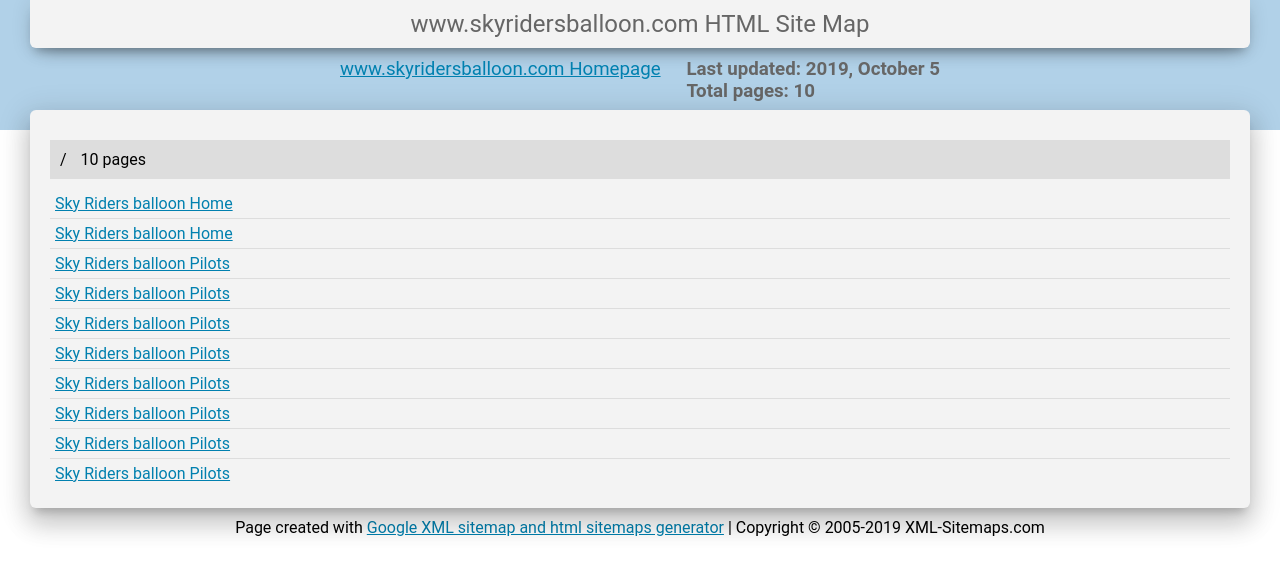
After one commit to mjm1374/Skyrider, a PHP site: page /sitemap.html in a window 1280 px wide. The commit adds this page. Shown: the top 575 px of the page. Run offline with PHP 8.4, Linux system fonts and the light colour scheme.

Commit message:
updates to structures

```diff
--- a/css/styles.css
+++ b/css/styles.css
@@ -89,7 +89,7 @@ top:0px;
 left:0px;
 width:99px;
 height:750px;
-background: url(../images/sun_bottom.jpg) no-repeat right top;
+background: url(../images/sun_bottom_old.jpg) no-repeat right top;
 z-index:-100;
 }
 
--- a/images/balloons-flights.php
+++ b/images/balloons-flights.php
@@ -38,7 +38,7 @@ $(document).ready(function(){
 	<div id="logo">
 
 		<img src="images/logo.jpg" width="253" height="137" alt="Sky Rider Balloon Tours" border="0" align="left"/>
-		<div id="callout">balloon Team</div>
+		<div id="callout">Balloon Team</div>
 	</div>
 	<div id="contentarea">
 
--- a/images/pilots-profiles.php
+++ b/images/pilots-profiles.php
@@ -28,7 +28,7 @@
 	<div id="logo">
 
 		<img src="images/logo.jpg" width="253" height="137" alt="Sky Rider Balloon Tours" border="0" align="left"/>
-		<div id="callout">balloon Team</div>
+		<div id="callout">Balloon Team</div>
 	</div>
 	<div id="contentarea">
 	<div class="story">
--- /dev/null
+++ b/sitemap.html
@@ -0,0 +1,149 @@
+<!doctype html>
+<html lang="en">
+
+<head>
+	<meta charset="utf-8" />
+	<title>www.skyridersballoon.com Site Map - Generated by www.xml-sitemaps.com</title>
+	<meta content="width=device-width, initial-scale=1.0, maximum-scale=1.0, user-scalable=0" name="viewport" />
+	<style type="text/css">
+	body {
+		background-color: #fff;
+		font-family: "Roboto", "Helvetica", "Arial", sans-serif;
+		margin: 0;
+	}
+
+	#top {
+
+		background-color: #b1d1e8;
+		font-size: 16px;
+		padding-bottom: 40px;
+	}
+
+	nav {
+		font-size: 24px;
+
+		margin: 0px 30px 0px;
+		border-bottom-left-radius: 6px;
+		border-bottom-right-radius: 6px;
+		background-color: #f3f3f3;
+		color: #666;
+		box-shadow: 0 10px 20px -12px rgba(0, 0, 0, 0.42), 0 3px 20px 0px rgba(0, 0, 0, 0.12), 0 8px 10px -5px rgba(0, 0, 0, 0.2);
+		padding: 10px 0;
+		text-align: center;
+		z-index: 1;
+	}
+
+	h3 {
+		margin: auto;
+		padding: 10px;
+		max-width: 600px;
+		color: #666;
+	}
+
+	h3 span {
+		float: right;
+	}
+
+	h3 a {
+		font-weight: normal;
+		display: block;
+	}
+
+
+	#cont {
+		position: relative;
+		border-radius: 6px;
+		box-shadow: 0 16px 24px 2px rgba(0, 0, 0, 0.14), 0 6px 30px 5px rgba(0, 0, 0, 0.12), 0 8px 10px -5px rgba(0, 0, 0, 0.2);
+
+		background: #f3f3f3;
+
+		margin: -20px 30px 0px 30px;
+		padding: 20px;
+	}
+
+	a:link,
+	a:visited {
+		color: #0180AF;
+		text-decoration: underline;
+	}
+
+	a:hover {
+		color: #666;
+	}
+
+
+	#footer {
+		padding: 10px;
+		text-align: center;
+	}
+
+	ul {
+    	margin: 0px;
+
+    	padding: 0px;
+    	list-style: none;
+	}
+	li {
+		margin: 0px;
+	}
+	li ul {
+		margin-left: 20px;
+	}
+
+	.lhead {
+		background: #ddd;
+		padding: 10px;
+    	margin: 10px 0px;
+	}
+
+	.lcount {
+		padding: 0px 10px;
+	}
+
+	.lpage {
+		border-bottom: #ddd 1px solid;
+		padding: 5px;
+	}
+	.last-page {
+		border: none;
+	}
+	</style>
+</head>
+
+<body>
+	<div id="top">
+		<nav>www.skyridersballoon.com HTML Site Map</nav>
+		<h3>
+<span>Last updated: 2019, October 5<br />
+Total pages: 10</span>
+<a href="http://www.skyridersballoon.com">www.skyridersballoon.com Homepage</a>
+</h3></div>
+	<div id="cont">
+		<ul class="level-0">
+
+            <li class="lhead">/  <span class="lcount">10 pages</span></li>
+
+<li class="lpage"><a href="http://www.skyridersballoon.com/" title="Sky Riders balloon Home">Sky Riders balloon Home</a></li>
+<li class="lpage"><a href="http://www.skyridersballoon.com/index.php" title="Sky Riders balloon Home">Sky Riders balloon Home</a></li>
+<li class="lpage"><a href="http://www.skyridersballoon.com/pilots-profiles.php" title="Sky Riders balloon Pilots">Sky Riders balloon Pilots</a></li>
+<li class="lpage"><a href="http://www.skyridersballoon.com/balloons.php" title="Sky Riders balloon Pilots">Sky Riders balloon Pilots</a></li>
+<li class="lpage"><a href="http://www.skyridersballoon.com/balloons-flights.php" title="Sky Riders balloon Pilots">Sky Riders balloon Pilots</a></li>
+<li class="lpage"><a href="http://www.skyridersballoon.com/ballooning-faq.php" title="Sky Riders balloon Pilots">Sky Riders balloon Pilots</a></li>
+<li class="lpage"><a href="http://www.skyridersballoon.com/contact-skyrider.php" title="Sky Riders balloon Pilots">Sky Riders balloon Pilots</a></li>
+<li class="lpage"><a href="http://www.skyridersballoon.com/more-about-crewing-a-balloon.php" title="Sky Riders balloon Pilots">Sky Riders balloon Pilots</a></li>
+<li class="lpage"><a href="http://www.skyridersballoon.com/how-a-balloon-works.php" title="Sky Riders balloon Pilots">Sky Riders balloon Pilots</a></li>
+<li class="lpage last-page"><a href="http://www.skyridersballoon.com/directions.php" title="Sky Riders balloon Pilots">Sky Riders balloon Pilots</a></li>
+</ul>
+		<!--
+Please note:
+You are not allowed to remove the copyright notice below.
+Thank you!
+www.xml-sitemaps.com
+-->
+	</div>
+	<div id="footer">
+		Page created with <a target="_blank" href="https://www.xml-sitemaps.com">Google XML sitemap and html sitemaps generator</a> | Copyright &copy; 2005-2019 XML-Sitemaps.com
+	</div>
+</body>
+
+</html>
```
Also changed, not shown: ballooning-faq.php (+21 -4 lines), balloons-flights.php (+5 -5 lines), balloons.php (+20 -3 lines), contact-skyrider.php (+20 -3 lines), directions.php (+21 -4 lines), how-a-balloon-works.php (+21 -4 lines), index.php (+21 -4 lines), more-about-crewing-a-balloon.php (+21 -4 lines), pilots-profiles.php (+4 -4 lines), ror.xml (added, +88 -0 lines), sitemap.xml (+38 -35 lines), urllist.txt (added, +10 -0 lines), favicon.ico, images/favicon_raw.png (added), 1 other file.
